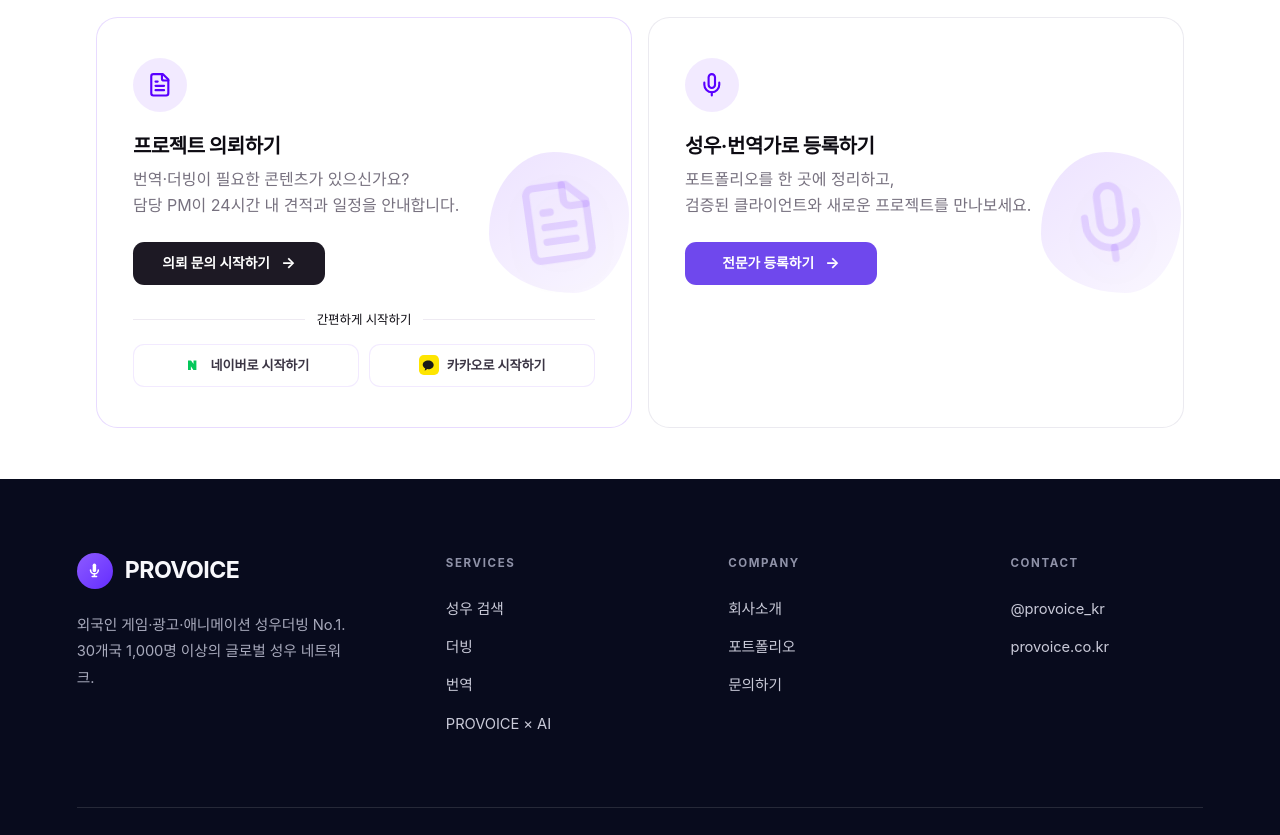
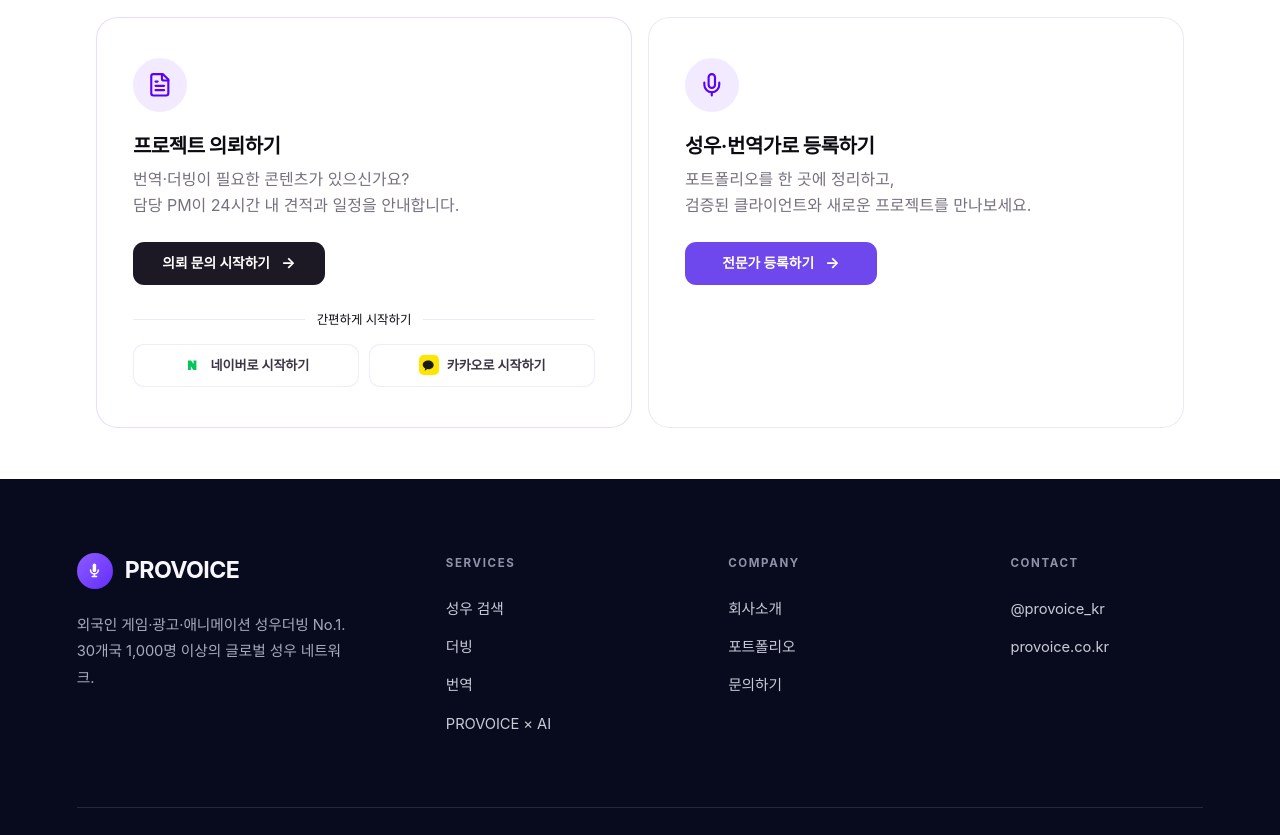
Before and after one commit to zerozeroKim/provoice-website, a React (Vite) app: page / in a window 1280 px wide. Shown: the part 5080-5915 px from the top of the page. Built offline with nearby package versions, Linux system fonts and the light colour scheme; a web font is replaced by a local one.

Commit message:
Drop the large decorative icon illustration from the get-started cards
The icon-plus-blob decoration kept needing size tweaks to look right;
drop it entirely and keep just the small top-left icon badge. Remove
the now-unused decoration prop/rendering/CSS from ActionCard too.

```diff
--- a/src/design-system/components/Card/Card.module.css
+++ b/src/design-system/components/Card/Card.module.css
@@ -31,30 +31,6 @@
   color: var(--purple-500);
 }
 .iconBadge svg { width: 1.6rem; height: 1.6rem; }
-
-.decoration {
-  position: absolute;
-  top: 50%;
-  right: -1rem;
-  z-index: 0;
-  display: flex;
-  align-items: center;
-  justify-content: center;
-  width: 11rem;
-  height: 11rem;
-  color: rgb(128 56 255 / .16);
-  transform: translateY(-50%);
-  pointer-events: none;
-}
-.decoration::before {
-  position: absolute;
-  inset: 10%;
-  border-radius: 46% 54% 40% 60% / 58% 44% 56% 42%;
-  background: linear-gradient(145deg, rgb(128 56 255 / .14), rgb(128 56 255 / .04));
-  content: '';
-}
-.decoration svg { position: relative; width: 50%; height: 50%; filter: drop-shadow(0 12px 18px rgb(79 20 180 / .14)); transform: rotate(-8deg); }
-.decoration svg, .iconBadge, .content, .primaryAction, .divider, .secondaryLinks { position: relative; z-index: 1; }
 
 .actionCard:hover,
 .actionCard:focus-within { transform: none; box-shadow: none; border-color: rgba(128, 56, 255, .25); }
@@ -143,7 +119,6 @@
 
 @media (max-width: 560px) {
   .actionCard { min-height: auto; padding: 1.75rem 1.35rem; }
-  .decoration { display: none; }
   .primaryAction { width: 100%; }
   .secondaryLinks { grid-template-columns: 1fr; }
 }
--- a/src/design-system/components/Card/Card.tsx
+++ b/src/design-system/components/Card/Card.tsx
@@ -18,8 +18,6 @@ export type ActionCardProps = Omit<HTMLAttributes<HTMLElement>, 'title'> & {
   description: ReactNode;
   variant?: 'gradient' | 'light';
   primaryAction: ActionCardAction;
-  /** 카드 우측에 흐릿하게 깔리는 장식용 일러스트 아이콘입니다. */
-  decoration?: ReactNode;
   secondaryDividerLabel?: string;
   secondaryLinks?: ActionCardAction[];
 };
@@ -38,10 +36,9 @@ function Action({ action, className }: { action: ActionCardAction; className: st
   return <button className={className} type="button" onClick={action.onClick}>{icon}<span>{action.label}</span></button>;
 }
 
-export function ActionCard({ icon, title, description, variant = 'light', primaryAction, decoration, secondaryDividerLabel, secondaryLinks = [], className = '', ...props }: ActionCardProps) {
+export function ActionCard({ icon, title, description, variant = 'light', primaryAction, secondaryDividerLabel, secondaryLinks = [], className = '', ...props }: ActionCardProps) {
   return (
     <article data-component="ActionCard" data-variant={variant} className={`${styles.actionCard} ${styles[variant]} ${className}`} {...props}>
-      {decoration && <div className={styles.decoration} aria-hidden="true">{decoration}</div>}
       {icon && <div className={styles.iconBadge} aria-hidden="true">{icon}</div>}
       <div className={styles.content}>
         <h3>{title}</h3>
--- a/src/design-system/patterns/LandingSections/GetStartedSection.tsx
+++ b/src/design-system/patterns/LandingSections/GetStartedSection.tsx
@@ -19,7 +19,6 @@ export function GetStartedSection() {
         <ActionCard
           variant="gradient"
           icon={<FileText />}
-          decoration={<FileText />}
           title={t('프로젝트 의뢰하기', 'Start a Project')}
           description={language === 'en'
             ? <>Have content that needs translation or dubbing?<br />Your dedicated PM will guide you through pricing and scheduling within 24 hours.</>
@@ -31,7 +30,6 @@ export function GetStartedSection() {
         />
         <ActionCard
           icon={<Mic />}
-          decoration={<Mic />}
           title={t('성우·번역가로 등록하기', 'Register as a Voice Actor or Translator')}
           description={language === 'en'
             ? <>Organize your portfolio in one place,<br />and meet new projects with verified clients.</>
--- a/src/pages/Components/ComponentsPage.tsx
+++ b/src/pages/Components/ComponentsPage.tsx
@@ -215,7 +215,6 @@ export function ComponentsPage() {
               <ActionCard
                 variant="gradient"
                 icon={<FileText />}
-                decoration={<FileText />}
                 title="프로젝트 의뢰하기"
                 description="번역·더빙이 필요한 콘텐츠가 있으신가요? 담당 PM이 24시간 내 견적과 일정을 안내합니다."
                 primaryAction={{ label: '의뢰 문의 시작하기' }}
@@ -227,7 +226,6 @@ export function ComponentsPage() {
               />
               <ActionCard
                 icon={<Mic />}
-                decoration={<Mic />}
                 title="성우·번역가로 등록하기"
                 description="포트폴리오를 한 곳에 정리하고, 검증된 클라이언트와 새로운 프로젝트를 만나보세요."
                 primaryAction={{ label: '전문가 등록하기' }}
```
